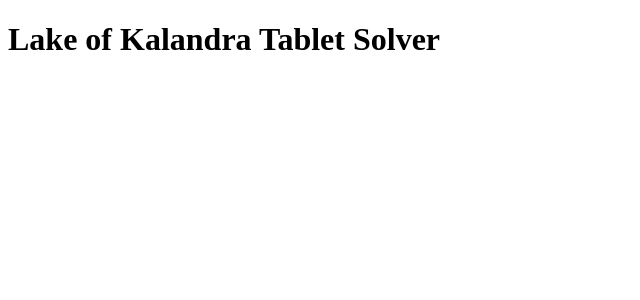
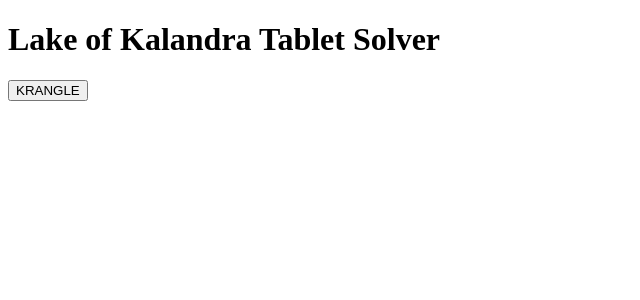
Before and after one commit to jake-manning/lake-of-kalandra, a React app: page / in a window 1280 px wide. Shown: the top 300 px of the page, without its empty margins (0-640 px from the left). Built offline with nearby package versions, Linux system fonts and the light colour scheme; the HTML template or start-up script is replaced by a standard one.

Commit message:
Add font file and SolveButton component

```diff
--- a/client/src/components/App.jsx
+++ b/client/src/components/App.jsx
@@ -1,6 +1,7 @@
 import React, { useState } from 'react';
+import InputTablet from './InputTablet';
 import SolutionTablet from './SolutionTablet';
-import InputTablet from './InputTablet';
+import SolveButton from './SolveButton';
 
 const App = () => {
   const [tilesToAdd, setTilesToAdd] = useState(0);
@@ -15,6 +16,9 @@
         <InputTablet tablet={tablet} />
         <SolutionTablet solution={solution} />
       </div>
+      <div className="button-container">
+        <SolveButton />
+      </div>
     </div>
   )
 };
--- /dev/null
+++ b/client/src/components/SolveButton.jsx
@@ -0,0 +1,9 @@
+import React from 'react';
+
+const SolveButton = () => {
+  return (
+    <button>KRANGLE</button>
+  )
+};
+
+export default SolveButton;
```
Also changed, not shown: 2 other files (tests, documents, lock files or other folders).
